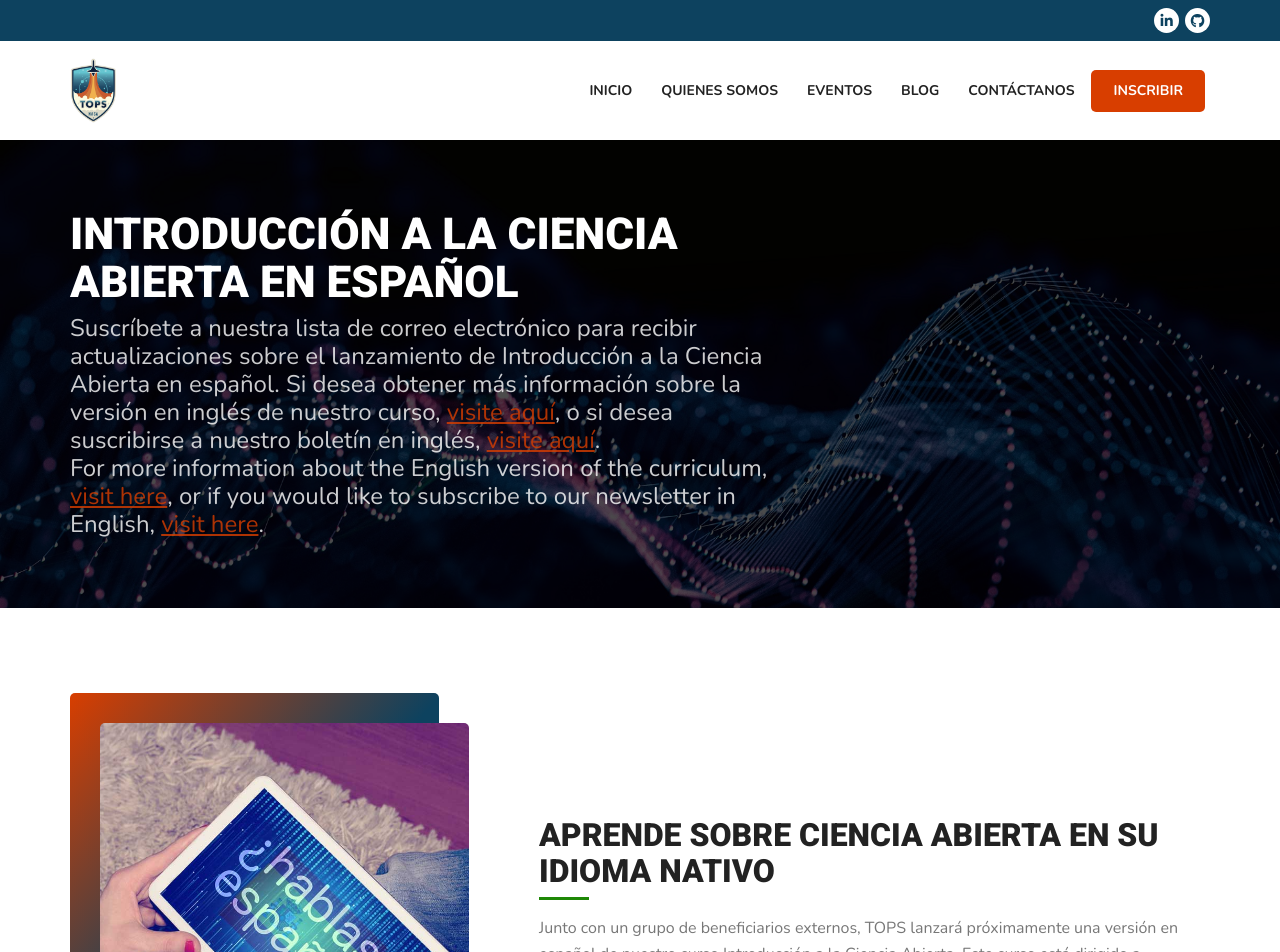
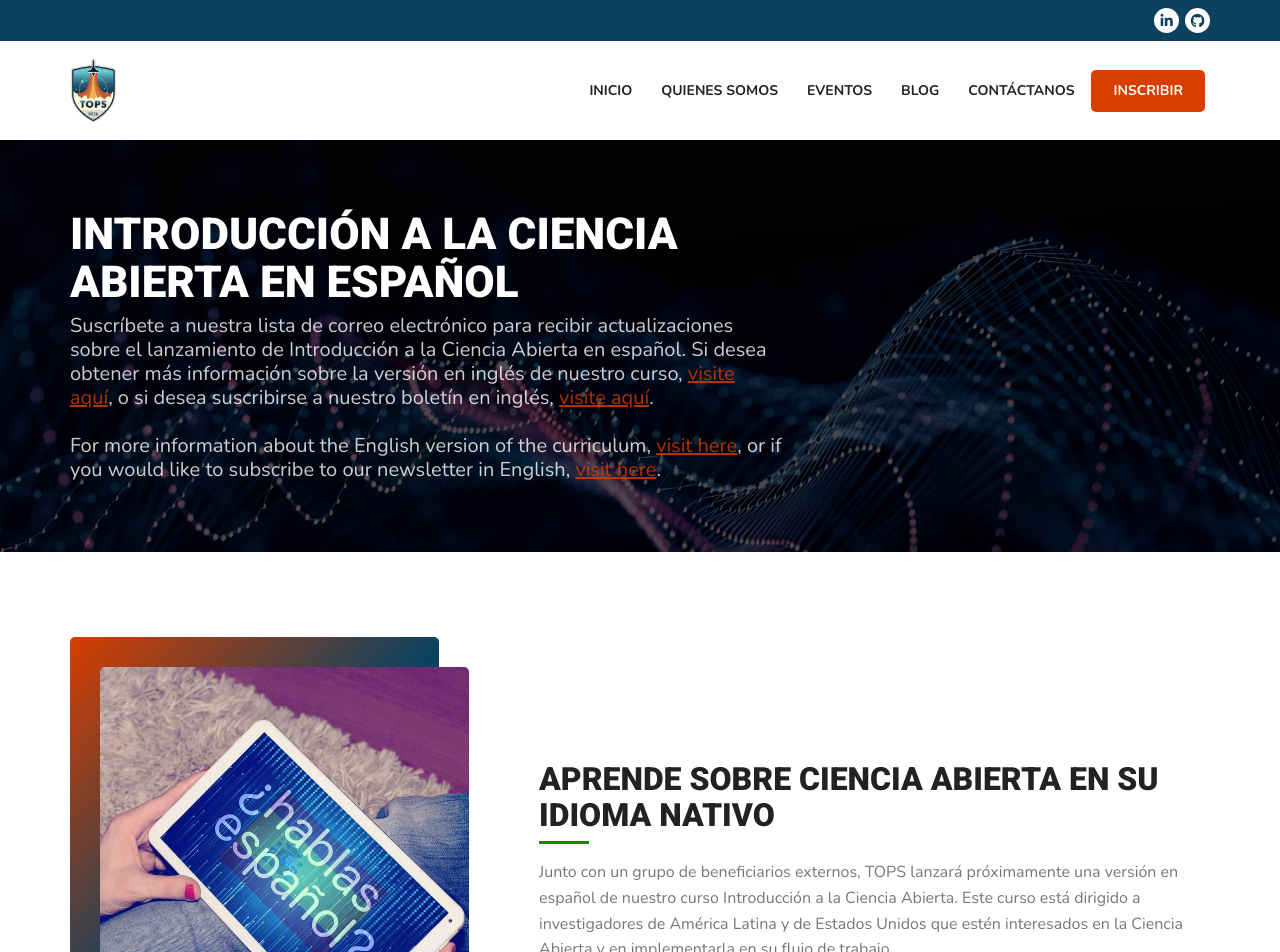
Before and after one commit to bressler1995/TOPS-Website-Front-End, a Jekyll site: the page built from pages/os101spanish.md, in a window 1280 px wide. Shown: the top 952 px of the page. Built offline with Jekyll 4.4.1, drawn with Linux system fonts in a browser that asks for light colours; a script that is not in the unit is left out.

Commit message:
Lower text size for hero text on Spanish page

```diff
--- a/_layouts/cta.html
+++ b/_layouts/cta.html
@@ -62,8 +62,8 @@ layout: spanish
         width: 100%;
         font-family: 'Nunito', sans-serif !important;
         opacity: 0.8;
-        font-size: 24px;
-        line-height: 28px;
+        font-size: 20px;
+        line-height: 24px;
         font-weight: 400;
     }
 
@@ -153,7 +153,7 @@ layout: spanish
         <div class="row align-items-center">
           <div class="col-12 col-md-6 col-lg-8 pb-5 pb-md-0 pe-md-5">
             <h1 class="text-center text-md-start text-white mb-0">{{ page.title }}</h1>
-            <h3 class="text-center text-md-start text-white mb-0 mt-2">Suscríbete a nuestra lista de correo electrónico para recibir actualizaciones sobre el lanzamiento de Introducción a la Ciencia Abierta en español. Si desea obtener más información sobre la versión en inglés de nuestro curso, <a target="_blank" href="https://nasa.github.io/Transform-to-Open-Science/take-os101/">visite aquí</a>, o si desea suscribirse a nuestro boletín en inglés, <a target="_blank" href="https://nasa.github.io/Transform-to-Open-Science/signup/">visite aquí</a>.<br>For more information about the English version of the curriculum, <a target="_blank" href="https://nasa.github.io/Transform-to-Open-Science/take-os101/">visit here</a>, or if you would like to subscribe to our newsletter in English, <a target="_blank" href="https://nasa.github.io/Transform-to-Open-Science/signup/">visit here</a>.
+            <h3 class="text-center text-md-start text-white mb-0 mt-2">Suscríbete a nuestra lista de correo electrónico para recibir actualizaciones sobre el lanzamiento de Introducción a la Ciencia Abierta en español. Si desea obtener más información sobre la versión en inglés de nuestro curso, <a target="_blank" href="https://nasa.github.io/Transform-to-Open-Science/take-os101/">visite aquí</a>, o si desea suscribirse a nuestro boletín en inglés, <a target="_blank" href="https://nasa.github.io/Transform-to-Open-Science/signup/">visite aquí</a>.<br><br>For more information about the English version of the curriculum, <a target="_blank" href="https://nasa.github.io/Transform-to-Open-Science/take-os101/">visit here</a>, or if you would like to subscribe to our newsletter in English, <a target="_blank" href="https://nasa.github.io/Transform-to-Open-Science/signup/">visit here</a>.
             </h3>
           </div>
           <div class="col-12 col-md-6 col-lg-4"><div id="tops_spanishForm" class="ctct-inline-form" data-form-id="4b6f8172-adc6-4dd2-8d3b-45fcea129731"></div></div>
```
